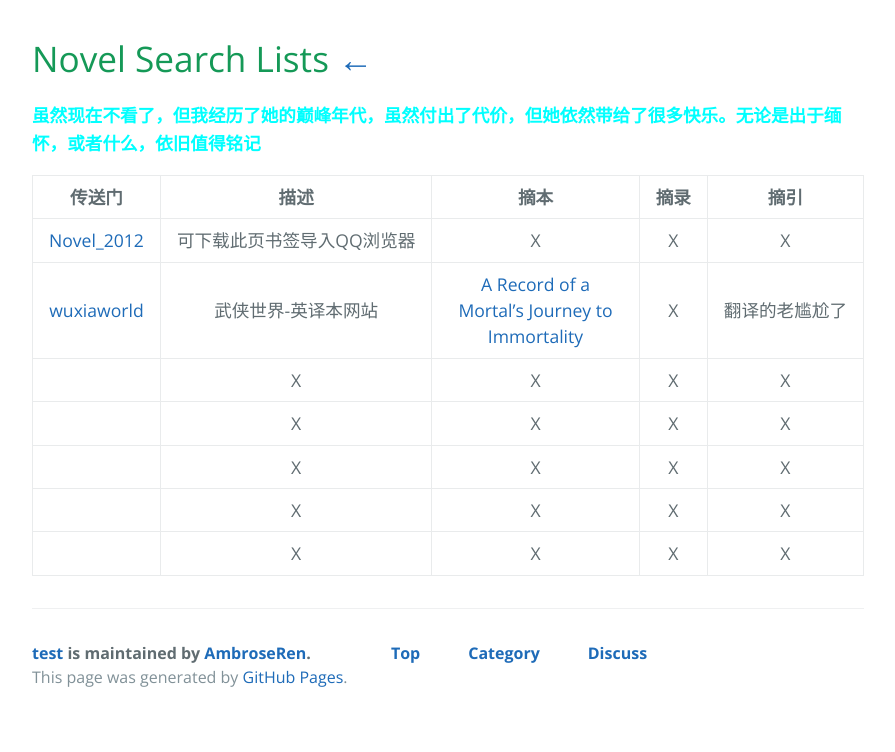
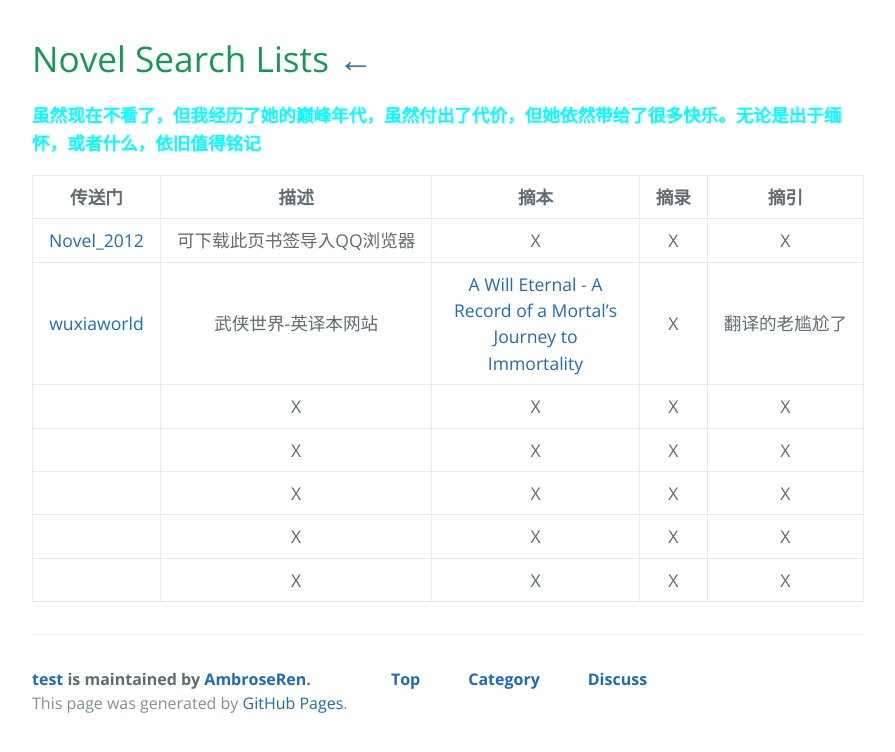
Before and after one commit to AmbroseRen/test, a Jekyll site: the page built from Library/Novel.md, in a window 1280 px wide. Shown: the top 752 px of the page, without its empty margins (192-1087 px from the left). Built offline with Jekyll 4.4.1, drawn with Linux system fonts in a browser that asks for light colours; our own code applies the rules of GitHub Pages for plain Markdown files; the repository's description, which GitHub fills in, is left out.

Commit message:
Update Novel.md

```diff
--- a/Library/Novel.md
+++ b/Library/Novel.md
@@ -5,7 +5,7 @@
 | 传送门 | 描述 | 摘本 | 摘录 | 摘引 |
 |:---:|:---:|:---:|:---:|:---:|
 | [Novel_2012](Novel/Q_bookmarks_2021_5_21.html) | 可下载此页书签导入QQ浏览器 | X | X | X |
-| [wuxiaworld](https://www.wuxiaworld.com/) | 武侠世界-英译本网站 | [A Record of a Mortal’s Journey to Immortality](https://www.wuxiaworld.com/novel/rmji) | X | 翻译的老尴尬了 |
+| [wuxiaworld](https://www.wuxiaworld.com/) | 武侠世界-英译本网站 | [A Will Eternal](https://www.wuxiaworld.com/novel/a-will-eternal) - [A Record of a Mortal’s Journey to Immortality](https://www.wuxiaworld.com/novel/rmji) | X | 翻译的老尴尬了 |
 | []() | X | X | X | X |
 | []() | X | X | X | X |
 | []() | X | X | X | X |
```
